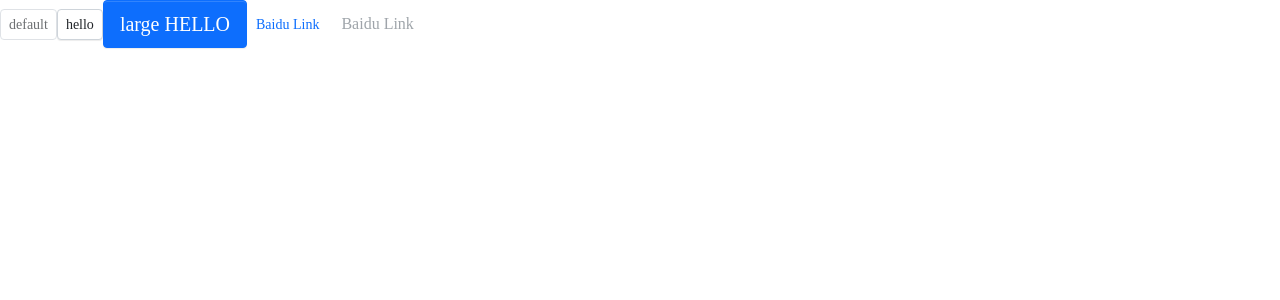
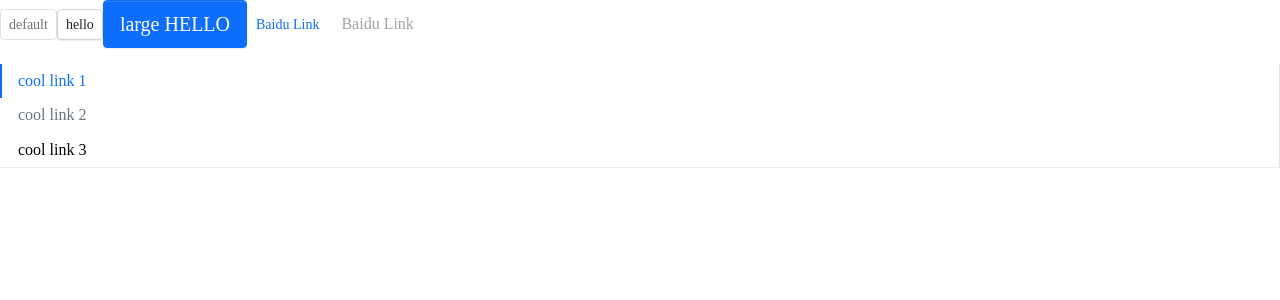
Before and after one commit to DelayDragon/component-library-react, a React (Vite) app: page / in a window 1280 px wide. Shown: the top 300 px of the page. Built offline with nearby package versions, Linux system fonts and the light colour scheme.

Commit message:
feat：添加Menu组件与子组件MenuItem；添加组件样式；

```diff
--- a/src/App.tsx
+++ b/src/App.tsx
@@ -1,5 +1,7 @@
 
-import {Button,ButtonType,ButtonSize} from './components/Button/button'
+import { Button, ButtonType, ButtonSize } from './components/Button/button'
+import { Menu } from './components/Menu/menu'
+import { MenuItem } from './components/Menu/menuItem'
 
 function App() {
   return (
@@ -10,7 +12,18 @@
       <Button btnType={ButtonType.Primary} size={ButtonSize.Large}>large HELLO</Button>
       <Button btnType={ButtonType.Link} target='_blank' size={ButtonSize.Small} href='http://www.baidu.com'>Baidu Link</Button>
       <Button btnType={ButtonType.Link} disabled href='http://www.baidu.com'>Baidu Link</Button>
-
+      <br />
+      <Menu defaultIndex={0} mode='vertical' onSelect={(index) => console.log(index)}>
+        <MenuItem index={0}>
+          cool link 1
+        </MenuItem>
+        <MenuItem index={1} disabled>
+          cool link 2
+        </MenuItem>
+        <MenuItem index={2}>
+          cool link 3
+        </MenuItem>
+      </Menu>
     </>
   )
 }
--- /dev/null
+++ b/src/components/Menu/_styel.scss
@@ -0,0 +1,39 @@
+.viking-menu {
+    display: flex;
+    flex-wrap: wrap;
+    padding-left: 0;
+    margin-bottom: 30px;
+    list-style: none;
+    border-bottom: $menu-border-width solid $menu-border-color;
+    box-shadow: $menu-box-shadow;
+    .menu-item {
+        padding: $menu-item-padding-y $menu-item-padding-x;
+        cursor: pointer;
+        transition: $menu-transition;
+        &:hover,&:focus {
+            text-decoration: none;
+        }
+        &.is-disabled {
+            color: $menu-item-disabled-color;
+            pointer-events: none;
+            cursor:default;
+        }
+        &.is-active, &:hover {
+            color: $menu-item-active-color;
+            border-bottom: $menu-item-active-border-width solid $menu-item-active-color
+        }
+    }
+}
+
+.menu-vertical {
+    flex-direction: column;
+    border-bottom: 0px;
+    border-right: $menu-border-width solid $menu-border-color;
+    .menu-item {
+        border-left: $menu-item-active-border-width solid transparent;
+        &.is-active, &:hover {
+            border-bottom: 0px;
+            border-left: $menu-item-active-border-width solid $menu-item-active-color;
+        }
+    }
+}
--- /dev/null
+++ b/src/components/Menu/menu.tsx
@@ -0,0 +1,58 @@
+import React, {useState} from "react";
+import classNames from "classnames";
+
+type MenuMode = 'horizontal' | 'vertical'
+type SelectCallback = (selectedIndex: number) => void
+export interface MenuProps {
+    defaultIndex?: number;
+    className?: string;
+    mode?: MenuMode;
+    style?: React.CSSProperties;
+    children?: React.ReactNode
+    onSelect?: SelectCallback
+}
+
+interface IMenuContext {
+    index: number;
+    onSelect?:SelectCallback
+}
+
+export const MenuContext = React.createContext<IMenuContext>({index: 0})
+
+export const Menu: React.FC<MenuProps> = (props) => {
+    const {
+        className,
+        mode,
+        style,
+        children,
+        defaultIndex,
+        onSelect
+    } = props
+    const [currentActive, setCurrentActive] = useState(defaultIndex)
+
+    const classes = classNames('viking-menu', className, {
+        'menu-vertical': mode === 'vertical'
+    })
+    const handleClick = (index: number) => {
+        setCurrentActive(index)
+        if(onSelect){
+            onSelect(index)
+        }
+    }
+    const passedContext: IMenuContext = {
+        index: currentActive ? currentActive : 0,
+        onSelect: handleClick
+    }
+    return (
+        <ul className={classes} style={style} data-testid='test-menu'>
+            <MenuContext.Provider value={passedContext}>
+            {children}
+            </MenuContext.Provider>
+        </ul>
+    )
+}
+
+Menu.defaultProps = {
+    defaultIndex: 0,
+    mode: 'horizontal'
+}
--- /dev/null
+++ b/src/components/Menu/menuItem.tsx
@@ -0,0 +1,37 @@
+import React, { useContext} from "react";
+import classNames from "classnames";
+import { MenuContext } from "./menu";
+
+export interface MenuItemProps {
+    index: number;
+    disabled?: boolean;
+    className?: string;
+    style?: React.CSSProperties;
+    children?: React.ReactNode
+}
+
+export const MenuItem: React.FC<MenuItemProps> = (props) => {
+    const {
+        index,
+        disabled,
+        className,
+        style,
+        children
+    } = props
+    const context = useContext(MenuContext)
+    const classes = classNames('menu-item', className, {
+        'is-disabled': disabled,
+        'is-active': context.index === index
+    })
+
+    const handleClick = () => {
+        if(context.onSelect && !disabled){
+            context.onSelect(index)
+        }
+    }
+    return (
+        <li className={classes} style={style} onClick={handleClick}>
+            {children}
+        </li>
+    )
+}
--- a/src/styles/index.scss
+++ b/src/styles/index.scss
@@ -8,4 +8,7 @@
 @import 'mixins';
 
 // button
-@import '../components/Button/style'
+@import '../components/Button/style';
+
+// menu
+@import '../components/Menu/styel';
--- a/tsconfig.json
+++ b/tsconfig.json
@@ -6,6 +6,7 @@
     "module": "ESNext",
     "esModuleInterop":true,
     "skipLibCheck": true,
+    "allowSyntheticDefaultImports": true,
 
     /* Bundler mode */
     "moduleResolution": "bundler",
@@ -21,7 +22,7 @@
     "noUnusedParameters": true,
     "noFallthroughCasesInSwitch": true
   },
-  "include": ["src", "test/components/button/button.test.tsx","./setupTests.ts"],
+  "include": ["src", "test/components/Button/button.test.tsx","./setupTests.ts"],
   "references": [{ "path": "./tsconfig.node.json" }],
 
 }
```
